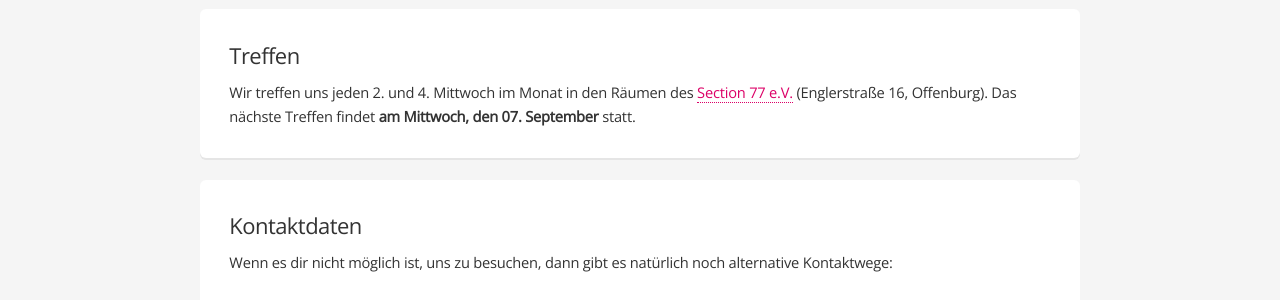
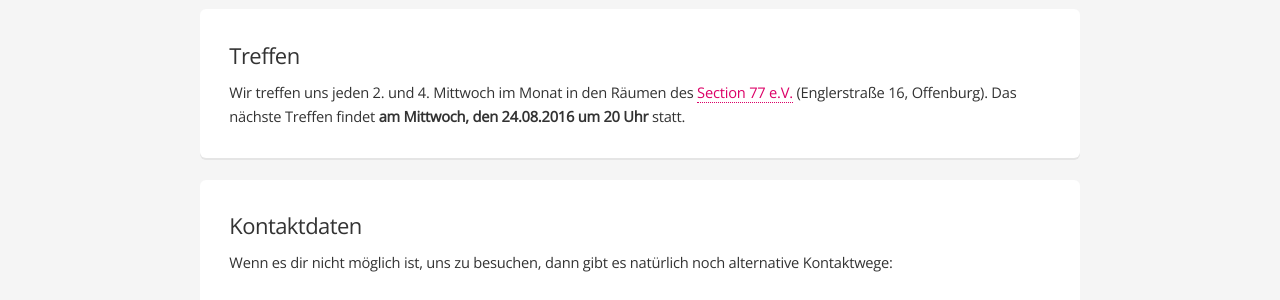
Before and after one commit to ffortenau/ortenau.freifunk.net, a Jekyll site: the page built from pages/kontakt.html, in a window 1280 px wide and 955 px high. Shown: the part 202-502 px from the top of the window. Built offline with Jekyll 4.4.1, drawn with Linux system fonts in a browser that asks for light colours.

Commit message:
Temporärer fix für Datum des Treffens

```diff
--- a/pages/kontakt.html
+++ b/pages/kontakt.html
@@ -27,7 +27,7 @@ layout:
 
 		<div class="box" id="treffen">
 			<h3>Treffen</h3>
-			<p>Wir treffen uns jeden 2. und 4. Mittwoch im Monat in den Räumen des <a href="https://section77.de">Section 77 e.V.</a> (Englerstra&szlig;e 16, Offenburg). Das nächste Treffen findet <strong>am <span id="nextMeetingTime"></span></strong> statt.</p>
+			<p>Wir treffen uns jeden 2. und 4. Mittwoch im Monat in den Räumen des <a href="https://section77.de">Section 77 e.V.</a> (Englerstra&szlig;e 16, Offenburg). Das nächste Treffen findet <strong>am Mittwoch, den 24.08.2016 um 20 Uhr</strong> statt.</p>
 		</div>
 		<div class="box">
 			<h3>Kontaktdaten</h3>
--- a/pages/news.html
+++ b/pages/news.html
@@ -46,7 +46,7 @@ top_url: /news/
 			<div class="4u 12u(3)">
 				<div class="box">
 					<h3>Nächstes Treffen</h3>
-					<p><div id="nextMeetingTime"></div> ab 20 Uhr in den Räumen des <a href="/kontakt/">section77 e.V.</a>.</p>
+					<p>Mittwoch, den 24.08.2016 ab 20 Uhr in den Räumen des <a href="/kontakt/">section77 e.V.</a>.</p>
 				</div>
 				<div class="box">
 					<h3>Statistik</h3>
```
